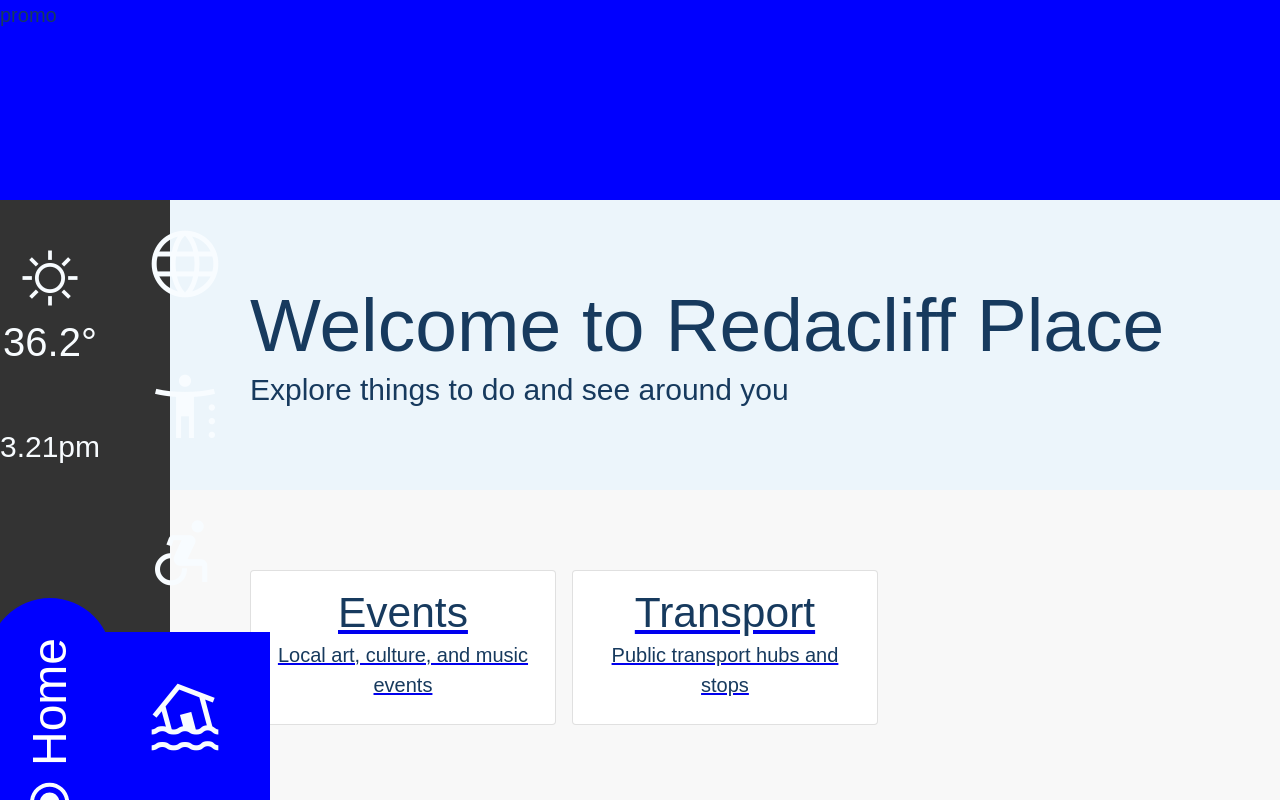
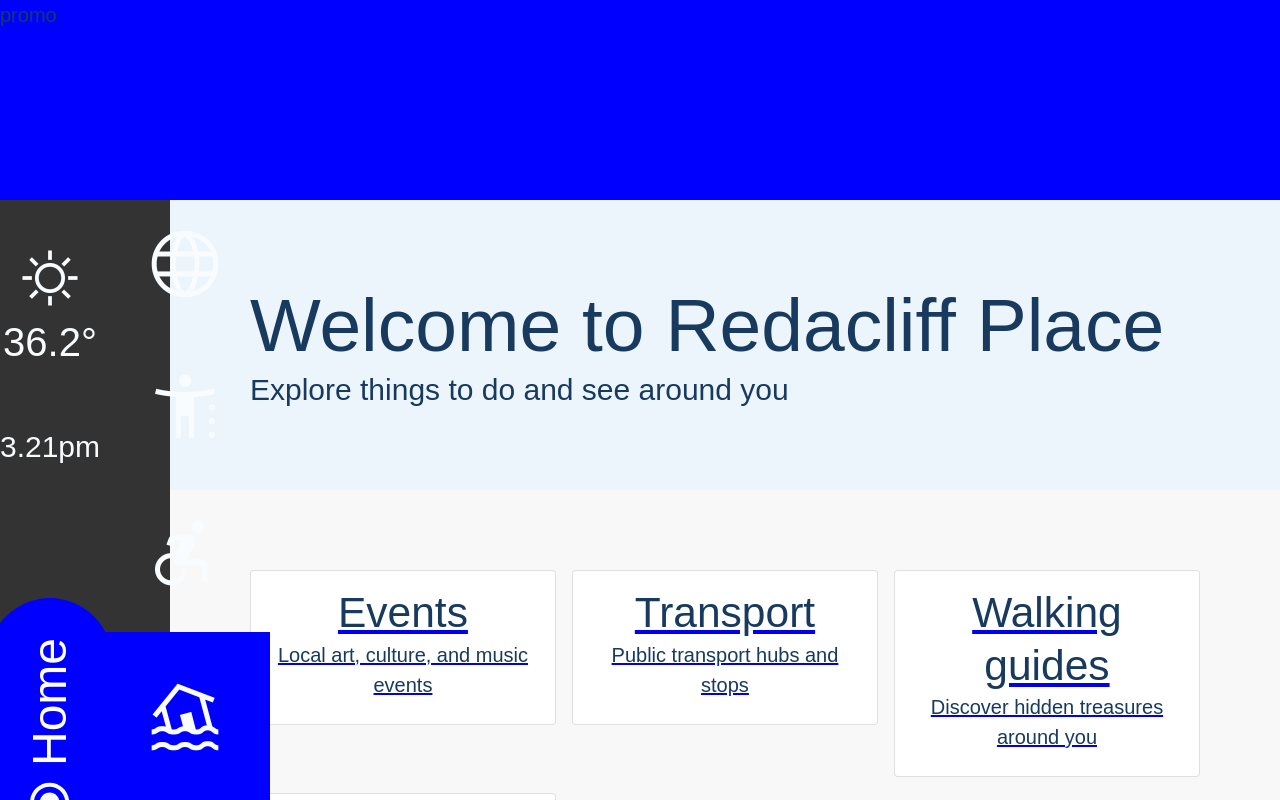
Before and after one commit to carlyareeves/bcc_kiosktest, a React (Vite) app: page / in a window 1280 px wide. Built offline with nearby package versions, Linux system fonts and the light colour scheme; some icons are missing; a web font is replaced by a local one.

Commit message:
Added more demo pages

```diff
--- a/src/App.tsx
+++ b/src/App.tsx
@@ -9,10 +9,12 @@ import { ThemeProvider } from "@mui/material";
 
 import "./App.scss";
 import { wireframeTheme } from "./styles/wireframeTheme";
+import RootLayout from "./layouts/RootLayout";
 import Home from "./pages/Home";
 import Events from "./pages/Events";
 import Transport from "./pages/Transport";
-import RootLayout from "./layouts/RootLayout";
+import Facilities from "./pages/Facilities";
+import Guides from "./pages/Guides";
 
 function App() {
   const router = createBrowserRouter(
@@ -21,6 +23,8 @@ function App() {
         <Route index element={<Home />} />
         <Route path="events" element={<Events />} />
         <Route path="transport" element={<Transport />} />
+        <Route path="facilities" element={<Facilities />} />
+        <Route path="guides" element={<Guides />} />
       </Route>
     )
   );
--- /dev/null
+++ b/src/pages/Facilities.tsx
@@ -0,0 +1,14 @@
+import Stack from "@mui/material/Stack";
+import Paper from "@mui/material/Paper";
+
+function Facilities() {
+  return (
+    <Stack direction="row">
+      <Paper>
+        <h1>Facilities</h1>Listings page with map
+      </Paper>
+    </Stack>
+  );
+}
+
+export default Facilities;
--- /dev/null
+++ b/src/pages/Guides.tsx
@@ -0,0 +1,14 @@
+import Stack from "@mui/material/Stack";
+import Paper from "@mui/material/Paper";
+
+function Guides() {
+  return (
+    <Stack direction="row">
+      <Paper>
+        <h1>Walking guides</h1>Listings page with map
+      </Paper>
+    </Stack>
+  );
+}
+
+export default Guides;
--- a/src/pages/Home.tsx
+++ b/src/pages/Home.tsx
@@ -20,7 +20,7 @@ function Home() {
           Explore things to do and see around you
         </Typography>
       </Stack>
-      <Grid container spacing={2} sx={{ padding: "80px", flex: "1" }}>
+      <Grid container spacing={2} sx={{ padding: "80px" }}>
         <Grid size={4} component={RouterLink} to="/events">
           <Card variant="outlined">
             <CardContent>
@@ -45,6 +45,30 @@ function Home() {
             </CardContent>
           </Card>
         </Grid>
+        <Grid size={4} component={RouterLink} to="/guides">
+          <Card variant="outlined">
+            <CardContent>
+              <Typography variant="h4" align="center">
+                Walking guides
+              </Typography>
+              <Typography variant="body1" align="center">
+                Discover hidden treasures around you
+              </Typography>
+            </CardContent>
+          </Card>
+        </Grid>
+        <Grid size={4} component={RouterLink} to="/facilities">
+          <Card variant="outlined">
+            <CardContent>
+              <Typography variant="h4" align="center">
+                Facilities
+              </Typography>
+              <Typography variant="body1" align="center">
+                Public toilet and change places
+              </Typography>
+            </CardContent>
+          </Card>
+        </Grid>
       </Grid>
     </Stack>
   );
```
